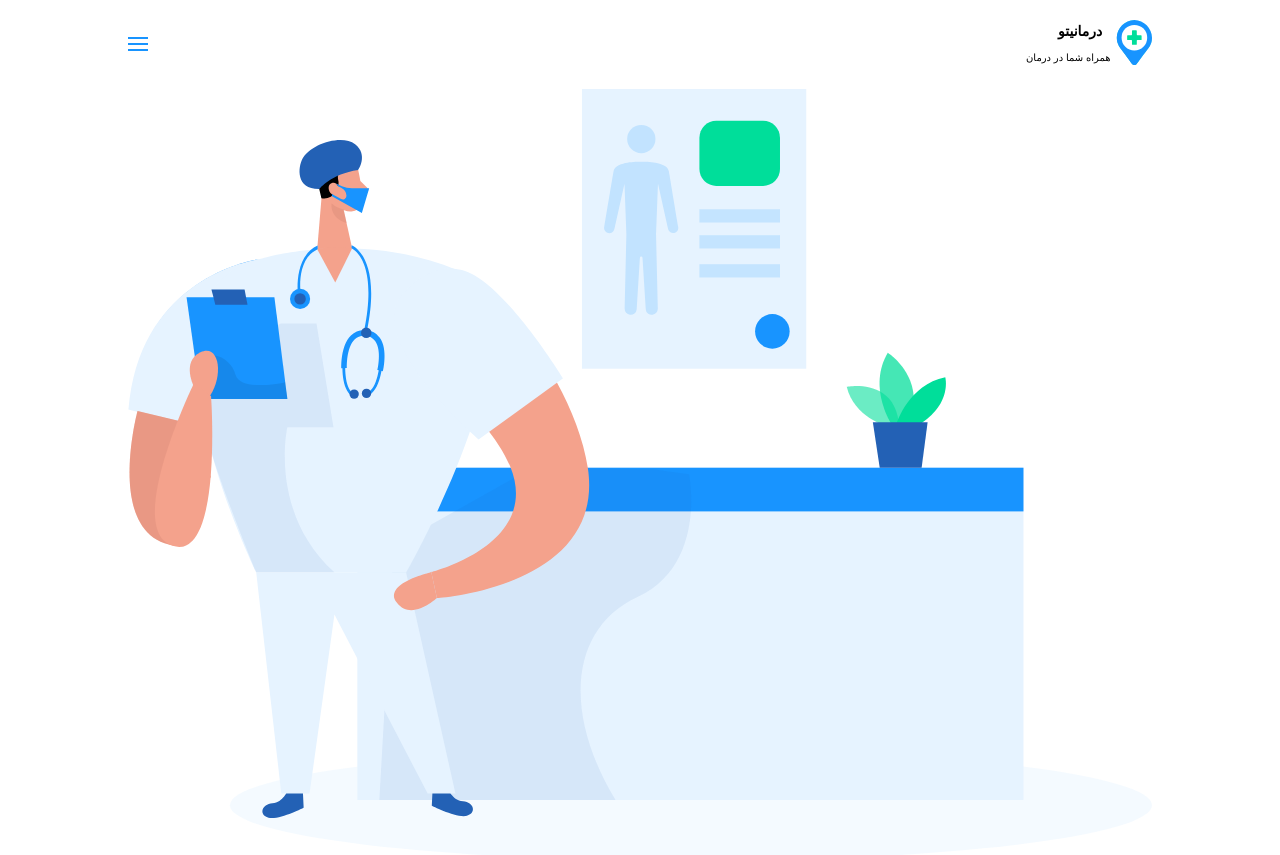
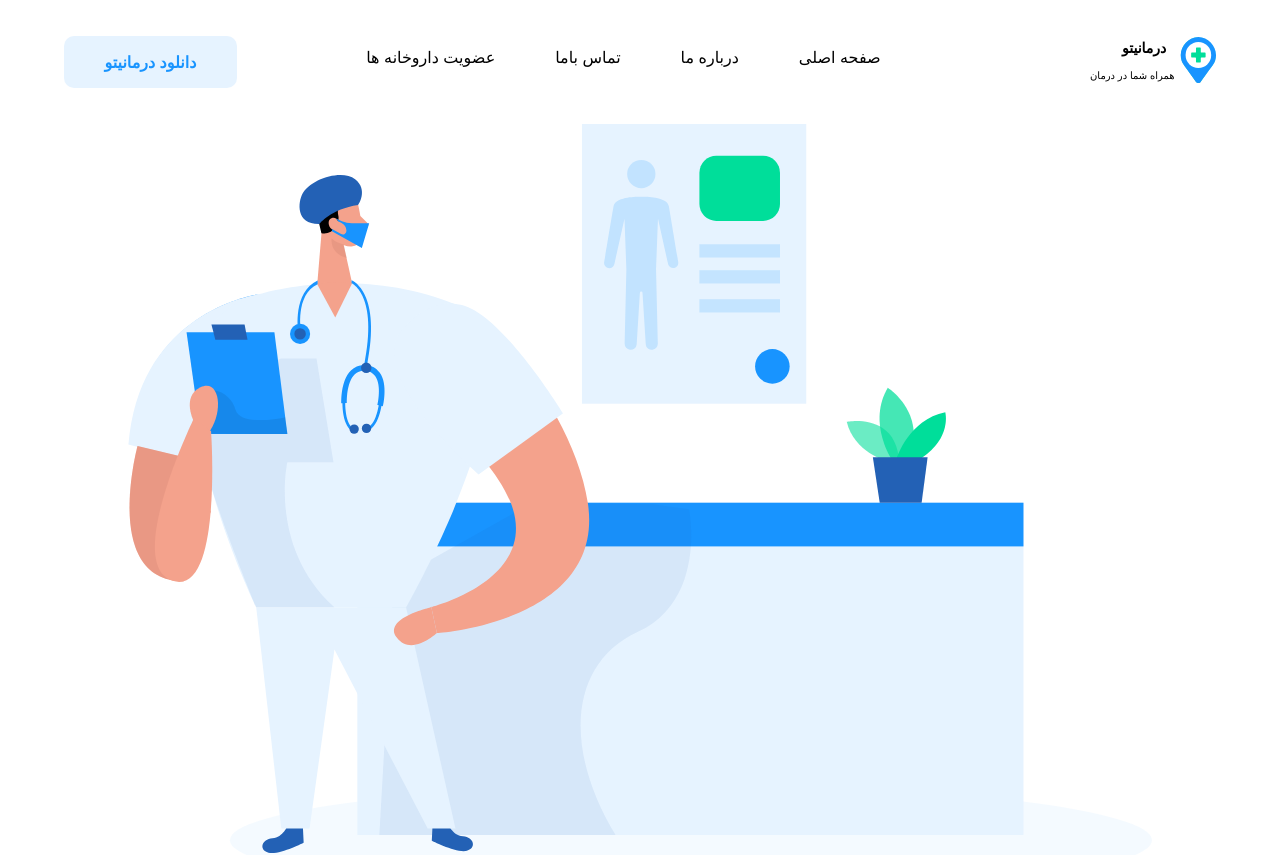
Before and after one commit to amirhghorbani/darmanito-app, a React (Create React App) app: page / in a window 1280 px wide. Shown: the top 855 px of the page. Built offline with nearby package versions, Linux system fonts and the light colour scheme.

Commit message:
complete header in laptop devices

```diff
--- a/src/components/Header/Header.js
+++ b/src/components/Header/Header.js
@@ -1,6 +1,8 @@
 import React, { Component } from "react";
 
-import "../../sass/Header.scss";
+import headerStyle from '../Header/Header.module.scss'
+
+// import "../../sass/Header.scss";
 
 import Logo from "../../assets/images/header-logo.svg";
 import DropDown from "../../assets/images/dropdown-icon.svg";
@@ -49,14 +51,25 @@ class Header extends Component {
 
   render() {
     return (
-      <div className="header">
-        <div className="header__logos">
+      <div className={headerStyle.header}>
+        <div className={headerStyle.header__logos}>
           <a href="#">
             <img src={Logo} alt="header" />
           </a>
-          <a onClick={this.iconchangeHandler} href="#">
+          <a className={headerStyle.dropIcon} onClick={this.iconchangeHandler} href="#">
             <img src={this.state.isClicked ? DropDown : DropUp} alt="header" />
           </a>
+          <nav>
+            <ul>
+              <a href=''><li>صفحه اصلی</li></a>
+              <a href=''><li>درباره ما</li></a>
+              <a href=''><li>تماس باما</li></a>
+              <a href=''><li>عضویت داروخانه ها</li></a>
+            </ul>
+          </nav>
+
+            <button className={headerStyle.download__btn}>دانلود درمانیتو</button>
+
         </div>
         {this.state.show ? dropDiv : null}
       </div>
--- /dev/null
+++ b/src/components/Header/Header.module.scss
@@ -0,0 +1,125 @@
+@media screen and (min-width : 320px) {
+    .header {
+     width: 80%;
+     margin: 20px auto;
+     }
+     .header__logos {
+         width: 100%;
+         display: flex;
+         justify-content: space-between;
+         align-items: center;
+     }
+     .header__logos a {
+      height: fit-content;
+     }
+     .header__dropmenu {
+         margin-top: 46.5px;
+         height: 600px;
+
+         button {
+             width: 170px;
+             height: 52px;
+             color: #1894FF;
+             background-color: #E6F3FF;
+             border: none;
+             font-weight: bold;
+             font-size: 14px;
+             border-radius: 10px;
+         }
+         hr {
+             width: 100%;
+             margin-top: 27px;
+             opacity: .1;
+         }
+         .dropmenu__items {
+             margin-top: 32.5px;
+         }
+         h3 {
+             font-size: 16px;
+             color: #1894FF;
+         }
+         h3::before {
+             content: '';
+             border-radius: 25px;
+             height: 24px;
+             border: 2px solid #1894FF;
+             margin-left: 14px;
+         }
+         li {
+             list-style: none;
+             margin-top: 33px;
+             border-bottom: none;
+             a {
+                 text-decoration: none;
+                 color: black;
+                 font-weight: lighter;
+                 padding-bottom: 10px;
+             }
+         :hover {
+             color: #1894FF;
+             border-bottom: 2px solid #1894FF;
+         }
+         }
+
+     }
+ }
+
+ @media screen and (min-width : 1024px) {
+     .header {
+        width: 90%;
+        margin: 29px auto;
+
+          .header__logos {
+            display: flex;
+            justify-content: space-between;
+            align-items: center;
+
+             .dropIcon {
+                 display: none;
+             }
+
+             nav {
+                 width: 45%;
+
+                 ul {
+                     display: flex;
+                     width: 100%;
+                     justify-content: space-between;
+                     align-items: center;
+                    a {
+                       text-decoration: none;
+                       color: black;
+                       border: 2px solid white;
+                       font-weight: lighter;
+                       padding-bottom: 5px;
+
+                       li {
+                            list-style: none;
+                            padding-bottom: 5px;
+                       }
+
+                       &:hover {
+                           color: #1894FF;
+                           border-bottom: 2px solid #1894FF;
+                       }
+                    }
+
+                 }
+             }
+                button.download__btn {
+                    width: 15%;
+                    height: 52px;
+                    font-weight: bold;
+                    font-size: 16px;
+                    color: #1894FF;
+                    background-color: #E6F3FF;
+                    border: none;
+                    border-radius: 10px;
+                    cursor: pointer;
+                }
+
+
+
+         }
+     }
+ }
--- a/src/pages/MainLanding/MainLanding.js
+++ b/src/pages/MainLanding/MainLanding.js
@@ -1,4 +1,4 @@
-import React from "react";
+import React, { useState } from "react";
 
 import Header from "../../components/Header/Header";
 import Sec1 from "../../components/Sec1/Sec1";
@@ -11,6 +11,7 @@ import Support from "../../components/Support/Support";
 import Footer from "../../components/Footer/Footer";
 
 function MainLanding() {
+
   return (
     <div className="container" style={{ overflow: "hidden" }}>
       <Header />
--- a/src/sass/Header.scss
+++ b/src/sass/Header.scss
@@ -64,3 +64,15 @@
 
     }
 }
+
+@media screen and (min-width : 1024px) {
+    .header {
+         .header__logos {
+
+            #drop-icon {
+                display: none;
+            }
+
+        }
+    }
+}
--- a/src/sass/Sec2.scss
+++ b/src/sass/Sec2.scss
@@ -21,3 +21,9 @@
     }
 
 }
+
+@media screen and (min-width : 370px) {
+    .sec2__img__box {
+        height: 300px;
+    }
+}
--- a/src/sass/Sec6.scss
+++ b/src/sass/Sec6.scss
@@ -67,7 +67,7 @@
                 border: none;
                 outline-style: none;
                 border-radius: 10px;
-                padding-right: 5px;
+                padding-right: 10px;
 
                 &::placeholder {
                     padding-right: 15px;
@@ -84,7 +84,7 @@
                 border-radius: 10px;
                 position: absolute;
                 top: 20%;
-                left: 2%;
+                left: 0;
             }
           }
 
```
Also changed, not shown: src/assets/images/modal-img1.svg (added).
